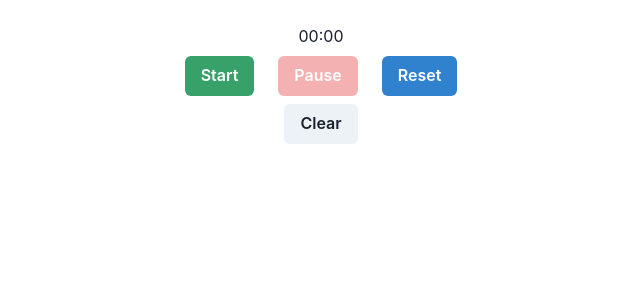
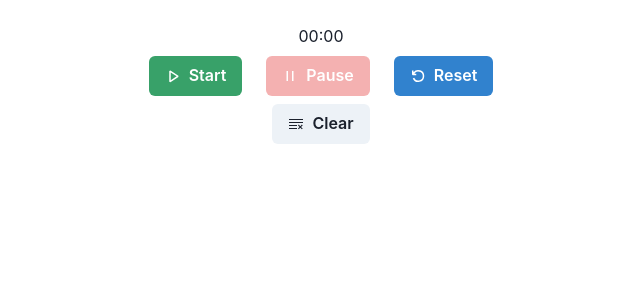
Before and after one commit to krisp3t/pomodoro-timer, a React (Create React App) app: page / in a window 1280 px wide. Shown: the top 300 px of the page, without its empty margins (319-959 px from the left). Built offline with nearby package versions, Linux system fonts and the light colour scheme.

Commit message:
Add react-icons

```diff
--- a/package.json
+++ b/package.json
@@ -12,6 +12,7 @@
     "framer-motion": "^4.1.17",
     "react": "^17.0.2",
     "react-dom": "^17.0.2",
+    "react-icons": "^4.3.1",
     "react-scripts": "4.0.3",
     "web-vitals": "^1.1.2"
   },
--- a/src/History/History.jsx
+++ b/src/History/History.jsx
@@ -1,6 +1,7 @@
 import React from "react";
 import { Box } from "@chakra-ui/layout";
 import { Button } from "@chakra-ui/button";
+import { VscClearAll } from "react-icons/vsc";
 
 import HistoryItem from "./HistoryItem";
 
@@ -15,8 +16,10 @@ const History = (props) => {
 		.map((action) => <HistoryItem key={action.key} action={action} />);
 	return (
 		<Box>
-			<Button onClick={props.clear}>Clear</Button>
-			{actionItems}
+			<Button onClick={props.clear} leftIcon={<VscClearAll />}>
+				Clear
+			</Button>
+			<Box>{actionItems}</Box>
 		</Box>
 	);
 };
--- a/src/Session/Session.jsx
+++ b/src/Session/Session.jsx
@@ -1,6 +1,7 @@
 import React, { useState, useEffect, useRef } from "react";
 import { Button, ButtonGroup } from "@chakra-ui/button";
 import { Box } from "@chakra-ui/layout";
+import { VscDebugStart, VscDebugPause, VscDebugRestart } from "react-icons/vsc";
 
 import Interval from "./Interval";
 import SessionObject from "./SessionObject";
@@ -94,6 +95,7 @@ const Session = (props) => {
 						SESSION_STATUS_WORKING.status,
 						SESSION_STATUS_BREAK.status,
 					].includes(sessionStatus.status)}
+					leftIcon={<VscDebugStart />}
 				>
 					Start
 				</Button>
@@ -104,10 +106,16 @@ const Session = (props) => {
 						SESSION_STATUS_PAUSED.status,
 						SESSION_STATUS_INITIAL.status,
 					].includes(sessionStatus.status)}
+					leftIcon={<VscDebugPause />}
 				>
 					Pause
 				</Button>
-				<Button colorScheme="blue" text="Reset" onClick={resetPomodoro}>
+				<Button
+					colorScheme="blue"
+					text="Reset"
+					onClick={resetPomodoro}
+					leftIcon={<VscDebugRestart />}
+				>
 					Reset
 				</Button>
 			</ButtonGroup>
```
Also changed, not shown: 1 other file (tests, documents, lock files or other folders).
